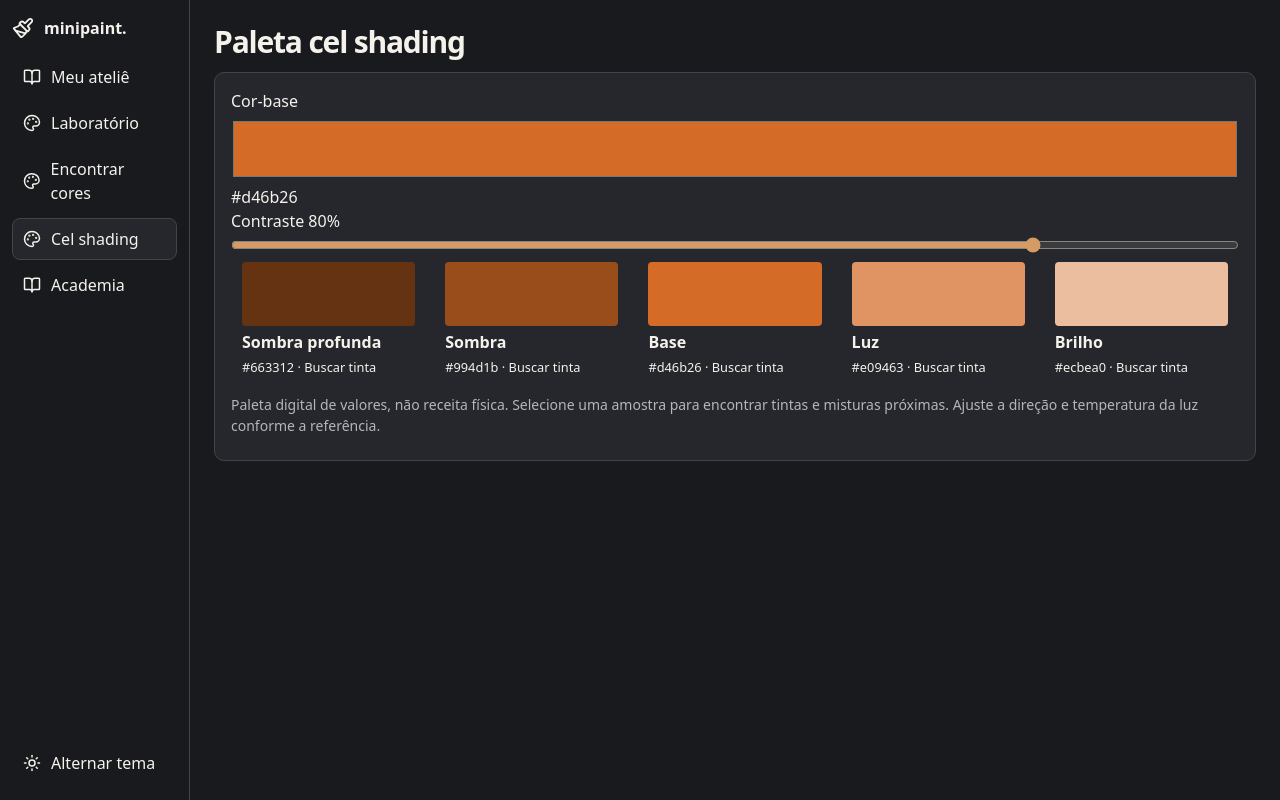
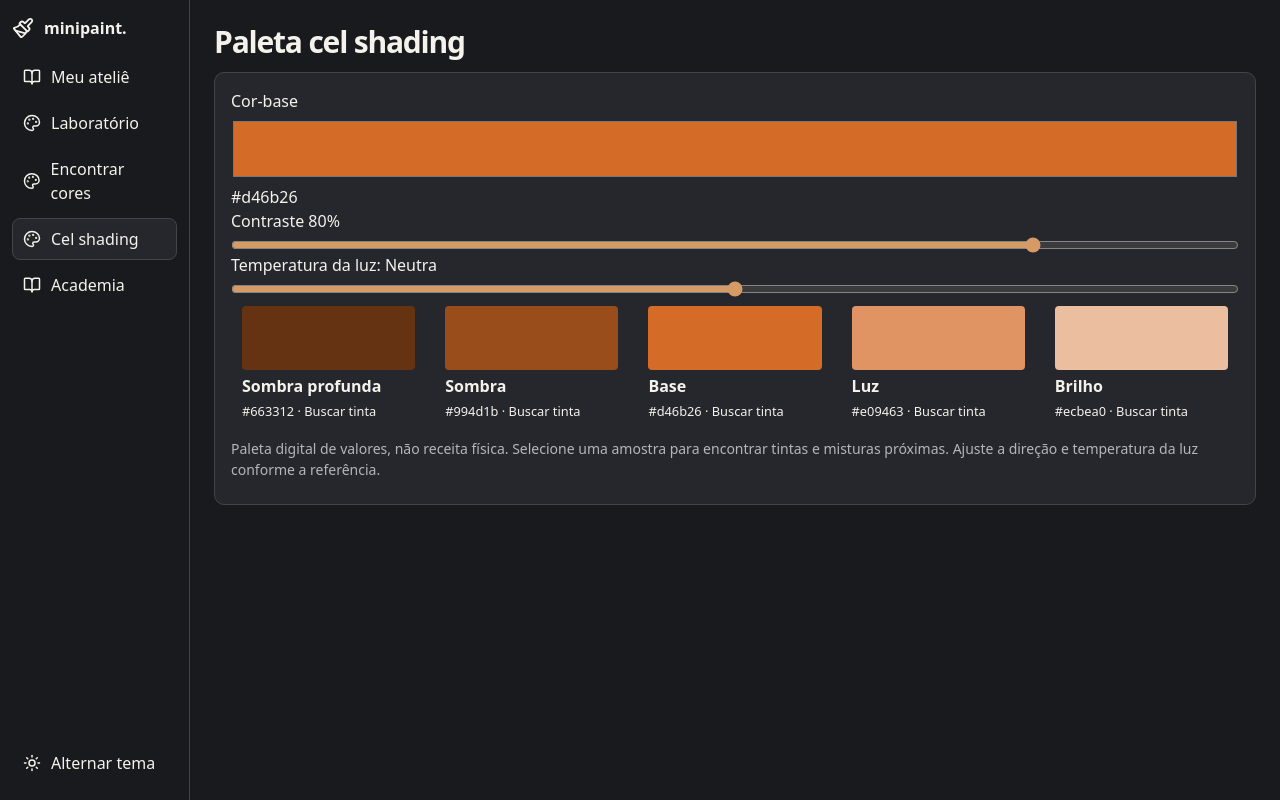
Before and after one commit to gen1nh/minipaint-lab, a React (Vite) app: page / in a window 1280 px wide. Both pictures are taken after a click on the button "Cel shading". Built offline with nearby package versions, Linux system fonts and the light colour scheme.

Commit message:
feat: expose palette temperature controls

```diff
--- a/src/features/cel-shading/cel-shading.tsx
+++ b/src/features/cel-shading/cel-shading.tsx
@@ -2,5 +2,6 @@ import {useState} from 'react';
 import {celPalette} from '../../domain/color/cel-palette';
 export function CelShading({onFind}:{onFind:(hex:string)=>void}){
  const [base,setBase]=useState('#d46b26');const [contrast,setContrast]=useState(.8);
- return <><h1>Paleta cel shading</h1><section className="panel"><label>Cor-base <input type="color" value={base} onChange={e=>setBase(e.target.value)}/> {base}</label><label>Contraste {Math.round(contrast*100)}%<input type="range" min="0" max="1" step=".05" value={contrast} onChange={e=>setContrast(Number(e.target.value))}/></label><div style={{display:'grid',gridTemplateColumns:'repeat(auto-fit,minmax(110px,1fr))',gap:8}}>{celPalette(base,contrast).map(p=><button key={p.role} style={{display:'grid',gap:4,textAlign:'left'}} onClick={()=>onFind(p.hex)}><span style={{background:p.hex,height:64,borderRadius:4}}/><strong>{p.role}</strong><small>{p.hex} · Buscar tinta</small></button>)}</div><p className="muted">Paleta digital de valores, não receita física. Selecione uma amostra para encontrar tintas e misturas próximas. Ajuste a direção e temperatura da luz conforme a referência.</p></section></>
+ const [temperature,setTemperature]=useState(0);
+ return <><h1>Paleta cel shading</h1><section className="panel"><label>Cor-base <input type="color" value={base} onChange={e=>setBase(e.target.value)}/> {base}</label><label>Contraste {Math.round(contrast*100)}%<input type="range" min="0" max="1" step=".05" value={contrast} onChange={e=>setContrast(Number(e.target.value))}/></label><label>Temperatura da luz: {temperature===0?'Neutra':temperature>0?'Quente':'Fria'}<input type="range" min="-1" max="1" step=".1" value={temperature} onChange={e=>setTemperature(Number(e.target.value))}/></label><div style={{display:'grid',gridTemplateColumns:'repeat(auto-fit,minmax(110px,1fr))',gap:8}}>{celPalette(base,contrast,temperature).map(p=><button key={p.role} style={{display:'grid',gap:4,textAlign:'left'}} onClick={()=>onFind(p.hex)}><span style={{background:p.hex,height:64,borderRadius:4}}/><strong>{p.role}</strong><small>{p.hex} · Buscar tinta</small></button>)}</div><p className="muted">Paleta digital de valores, não receita física. Selecione uma amostra para encontrar tintas e misturas próximas. Ajuste a direção e temperatura da luz conforme a referência.</p></section></>
 }
```
